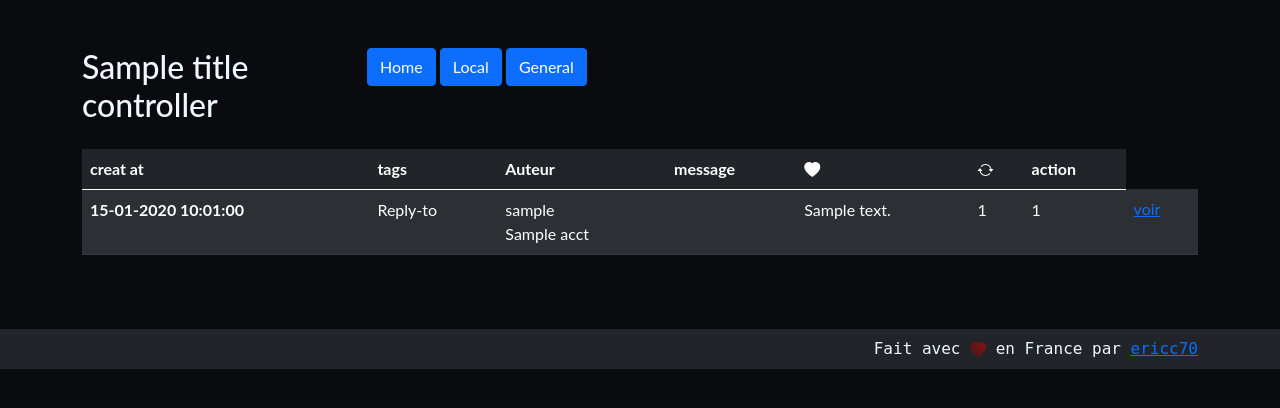
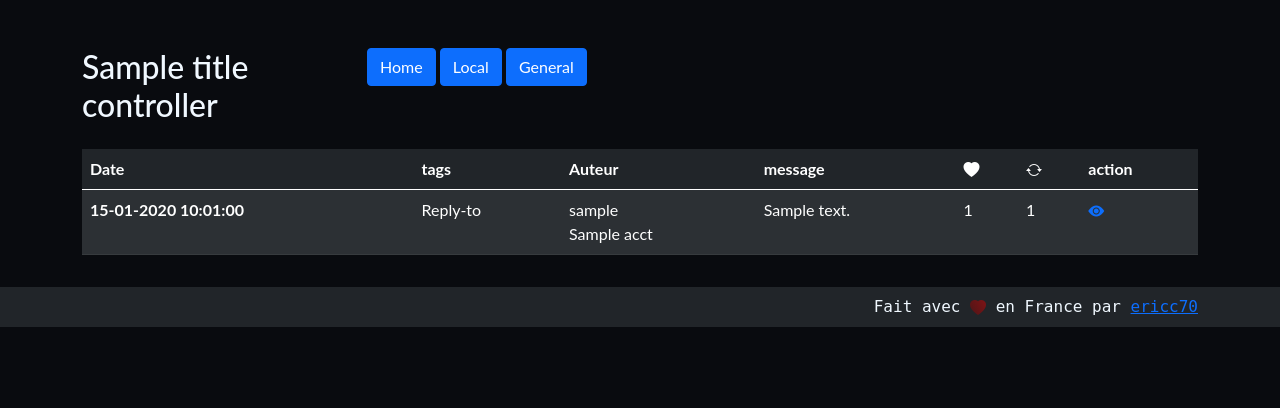
Before and after one commit to ericc70/BotSocialMedia, a Symfony app: template templates/mamot/list.html.twig in a window 1280 px wide. Shown: the part 56-464 px from the top of the page. Run offline with Twig, Linux system fonts and the light colour scheme; the template is opened without the code that fills it: most values are stand-ins (such as "Sample title", 1, 10 or a date in 2020); some libraries are stand-ins or nearby versions; some web fonts are replaced.

Commit message:
corextif lien, token...

```diff
--- a/src/Controller/BotContentController.php
+++ b/src/Controller/BotContentController.php
@@ -101,7 +101,7 @@ class BotContentController extends AbstractController
      * @Route("del/{id}", name="delete",  requirements={"id" = "\d+"} )
      *
      */
-    public function delaiContent(Request $request, CsrfTokenManagerInterface $csrfTokenManager, EntityManagerInterface $entityManager , BotContent $content): Response
+    public function delContent(Request $request, CsrfTokenManagerInterface $csrfTokenManager, EntityManagerInterface $entityManager , BotContent $content): Response
     {
            //token
            $submittedToken = new CsrfToken('delete_bot_content', $request->query->get('token'));
--- a/templates/mamot/list.html.twig
+++ b/templates/mamot/list.html.twig
@@ -20,11 +20,13 @@
 
 				</div>
 			</div>
+
+			<div class="row mb-3">
 				<div class="col-12">
 					<table class="table table-dark table-striped">
 						<thead>
 							<tr>
-							<th scope="col">creat at</th>
+								<th scope="col">Date</th>
 								<th scope="col">tags</th>
 								<th scope="col">Auteur</th>
 
@@ -62,7 +64,7 @@
 										{{ pouet.account.username   }}<br>
 										{{pouet.account.acct }}
 									</td>
-								<td></td>
+
 									<td>
 										{{ pouet.content |raw}}
 									</td>
@@ -73,10 +75,10 @@
 										{{ pouet.reblogs_count}}
 									</td>
 									<td>
-									<a href="{{ path('mamot-pouet-id',{id:pouet.id} ) }}">voir
+										<a href="{{ path('mamot-pouet-id',{id:pouet.id} ) }}"><i class="bi bi-eye-fill"></i>
 										</a>
 										{% if myAccount.id == pouet.account.id %}
-										<a href="{{ path('mamot-del-pouet-id',{id:pouet.id} ) }}">supprimer
+											<a href="{{ path('mamot-del-pouet-id',{id:pouet.id, token: csrf_token('delete_pouet')} ) }}"><i class="bi bi-trash-fill text-danger"></i>
 											</a>
 										{% endif %}
 									</td>
@@ -85,9 +87,7 @@
 							{% endfor %}
 						</tbody>
 					</table>
-				<pre>
-      {{ dump(pouets) }}
-    </pre>
+				</div>
 			</div>
 		</div>
 	</div>
--- a/templates/mamot/post.html.twig
+++ b/templates/mamot/post.html.twig
@@ -1,6 +1,6 @@
 {% extends 'base.html.twig' %}
 
-{% block title %}Hello TweitterController!
+{% block title %}New pouet
 {% endblock %}
 
 {% block body %}
```
Also changed, not shown: src/Controller/MamotController.php (+13 -3 lines), README.md. Lines whose indentation alone changed are shown as unchanged.
